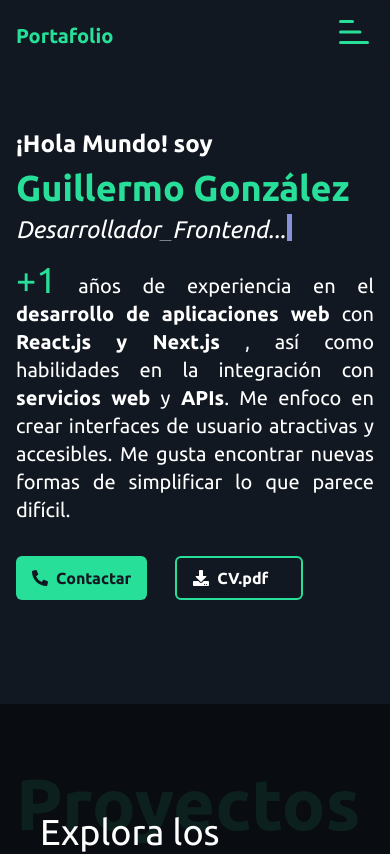
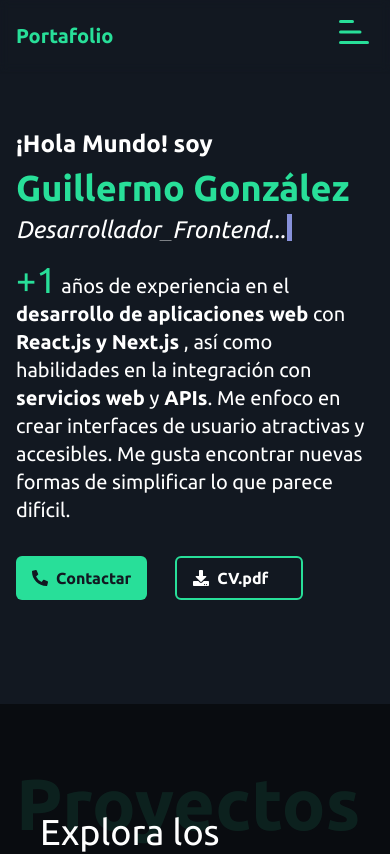
Before and after one commit to guillezdev/Mi-Web, a React (Vite) app: page / in a window 390 px wide. Shown: the top 854 px of the page. Built offline with nearby package versions, Linux system fonts and the light colour scheme.

Commit message:
working in new section

```diff
--- a/src/components/Home.jsx
+++ b/src/components/Home.jsx
@@ -18,7 +18,7 @@ function Home() {
               <span className="select-none italic rounded-lg px-[138px] font-medium text-2xl "></span>
             </div>
           </div>
-          <p className="text-xl text-justify mb-8">
+          <p className="text-xl md:text-justify mb-8">
             <span className="text-4xl text-primary"> +1</span> años de experiencia en el <span className="font-semibold">desarrollo de aplicaciones web</span> con <span className="font-semibold">React.js y
             Next.js</span> , así como habilidades en la integración con <span className="font-semibold">servicios web</span> y
             <span className="font-semibold"> APIs</span>. Me enfoco en crear interfaces de usuario
```
